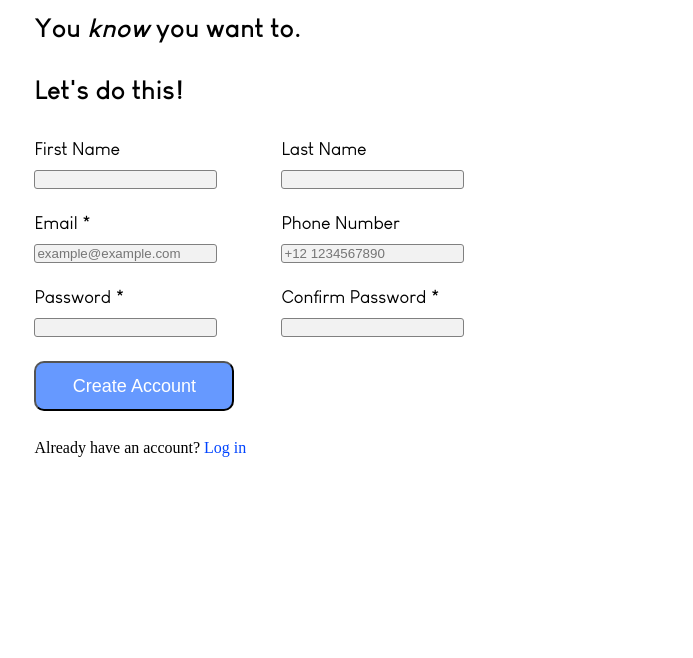
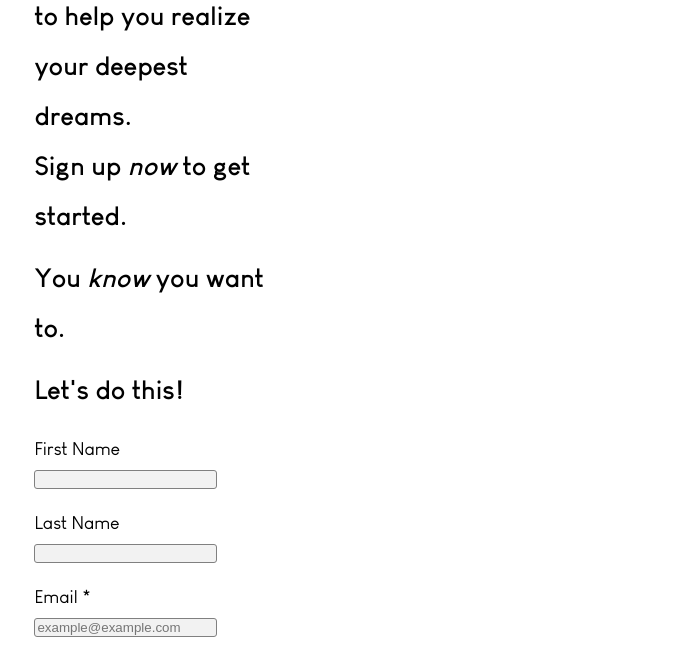
Before and after one commit to MauSanchez222/odin-form, a plain HTML site: page index.html in a window 1280 px wide. Shown: the part 355-1013 px from the top of the page, 1092-1785 px from the left, 693 px wide, since content can reach past the window. Before the commit the page ends 884 px from the top, so only its background shows below. Drawn offline with Linux system fonts and the light colour scheme.

Commit message:
another fix for lower resolutions, maybe this one will work

```diff
--- a/style.css
+++ b/style.css
@@ -43,7 +43,7 @@ img{
 
 #form-main{
     margin: 2vh 3vw;
-    width: 620px;
+    max-width: 620px;
 }
 
 p{
```
